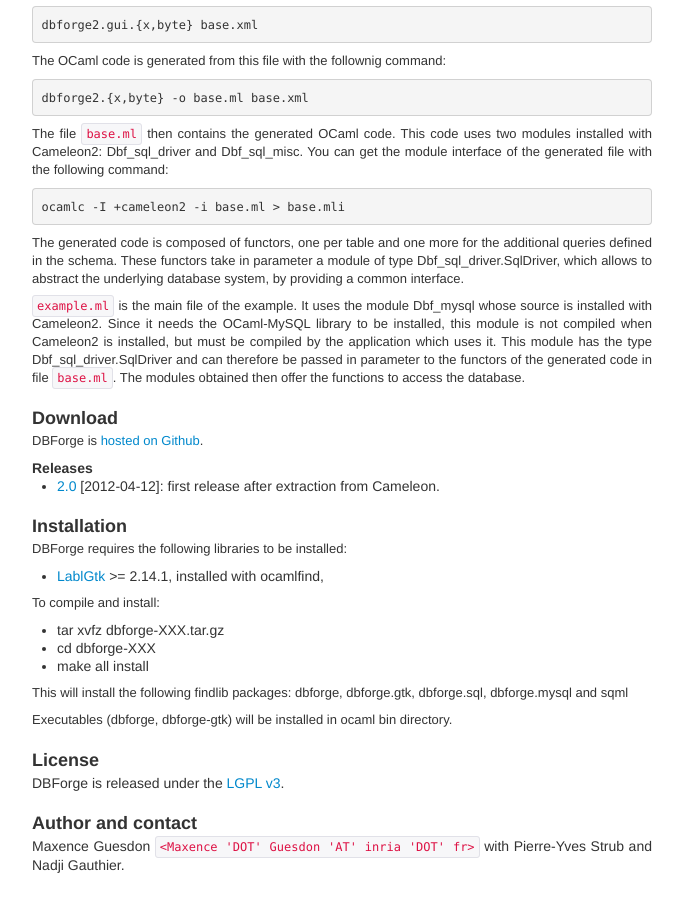
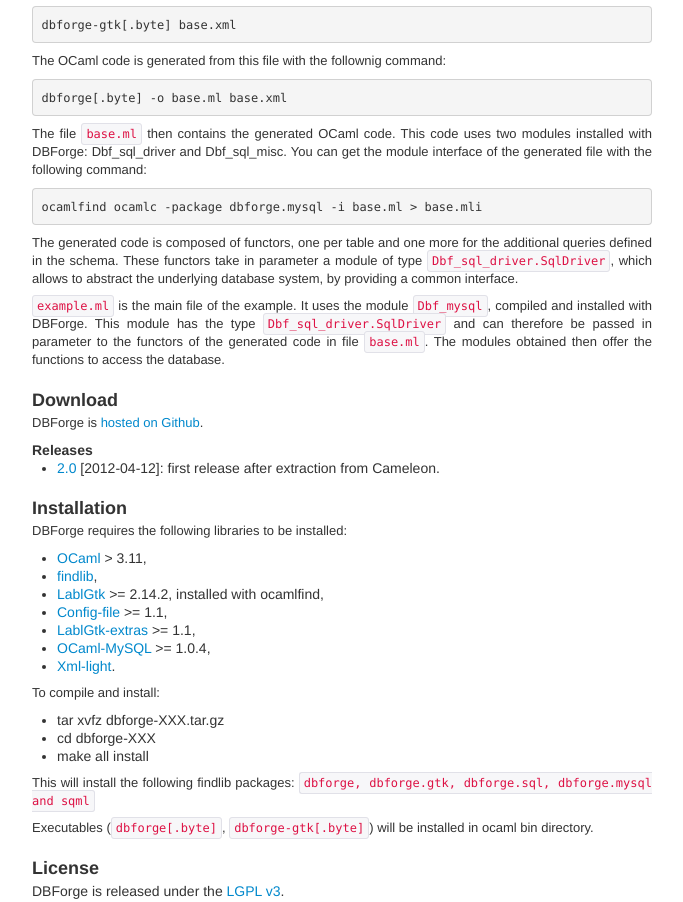
Before and after one commit to zoggy/dbforge, a plain HTML site: page web/index.html in a window 1280 px wide. Shown: the part 826-1728 px from the top of the page, without its empty margins (298-981 px from the left). Before the commit the page ends 1700 px from the top, so only its background shows below. Drawn offline with Linux system fonts and the light colour scheme.

Commit message:
web page

```diff
--- a/web/index.html
+++ b/web/index.html
@@ -92,25 +92,23 @@ You will find several files.
 <p><code>base.xml</code> is the file containing the schema. It can be edited with the graphical
 interface, launched by the following command:
 </p>
-<div class="code"><pre>dbforge2.gui.{x,byte} base.xml</pre></div>
+<div class="code"><pre>dbforge-gtk[.byte] base.xml</pre></div>
 <p>The OCaml code is generated from this file with the follownig command:
 </p>
-<div class="code"><pre>dbforge2.{x,byte} -o base.ml base.xml</pre></div>
+<div class="code"><pre>dbforge[.byte] -o base.ml base.xml</pre></div>
 <p>The file
 <code>base.ml</code> then contains the generated OCaml code. This code uses two modules
-installed with Cameleon2: Dbf_sql_driver and Dbf_sql_misc.
+installed with DBForge: Dbf_sql_driver and Dbf_sql_misc.
 You can get the module interface of the generated file with the following command:
 </p>
-<div class="code"><pre>ocamlc -I +cameleon2 -i base.ml &gt; base.mli</pre></div>
+<div class="code"><pre>ocamlfind ocamlc -package dbforge.mysql -i base.ml &gt; base.mli</pre></div>
 <p>The generated code is composed of functors, one per table and one more
 for the additional queries defined in the schema. These functors take in
-parameter a module of type Dbf_sql_driver.SqlDriver, which allows to abstract
+parameter a module of type <code>Dbf_sql_driver.SqlDriver</code>, which allows to abstract
 the underlying database system, by providing a common interface.
 </p>
-<p><code>example.ml</code> is the main file of the example. It uses the module Dbf_mysql whose source is
-installed with Cameleon2. Since it needs the OCaml-MySQL library to be installed,
-this module is not compiled when Cameleon2 is installed, but must be compiled by
-the application which uses it. This module has the type Dbf_sql_driver.SqlDriver and
+<p><code>example.ml</code> is the main file of the example. It uses the module <code>Dbf_mysql</code>,
+compiled and installed with DBForge. This module has the type <code>Dbf_sql_driver.SqlDriver</code> and
 can therefore be passed in parameter to the functors of the generated code in
 file
 <code>base.ml</code>.
@@ -131,8 +129,13 @@ first release after extraction from Cameleon.</li>
 DBForge requires the following libraries to be installed:
 </p>
 <ul>
-<li><a href="http://lablgtk.forge.ocamlcore.org/">LablGtk</a> &gt;= 2.14.1, installed with ocamlfind,</li>
-
+<li><a href="http://caml.inria.fr/">OCaml</a> &gt; 3.11,</li>
+<li><a href="http://projects.camlcity.org/projects/findlib.html">findlib</a>,</li>
+<li><a href="http://lablgtk.forge.ocamlcore.org/">LablGtk</a> &gt;= 2.14.2, installed with ocamlfind,</li>
+<li><a href="http://config-file.forge.ocamlcore.org/">Config-file</a> &gt;= 1.1,</li>
+<li><a href="http://gtk-extras.forge.ocamlcore.org/">LablGtk-extras</a> &gt;= 1.1,</li>
+<li><a href="http://raevnos.pennmush.org/code/ocaml-mysql/">OCaml-MySQL</a> &gt;= 1.0.4,</li>
+<li><a href="http://tech.motion-twin.com/xmllight.html">Xml-light</a>.</li>
 </ul>
 <p>To compile and install:
 </p>
@@ -143,10 +146,10 @@ DBForge requires the following libraries to be installed:
 </ul>
 <p>
 This will install the following findlib packages:
- dbforge, dbforge.gtk, dbforge.sql, dbforge.mysql and sqml
+ <code>dbforge, dbforge.gtk, dbforge.sql, dbforge.mysql and sqml</code>
 </p>
 <p>
-Executables (dbforge, dbforge-gtk) will be installed in
+Executables (<code>dbforge[.byte]</code>, <code>dbforge-gtk[.byte]</code>) will be installed in
 ocaml bin directory.
 </p>
 
```
